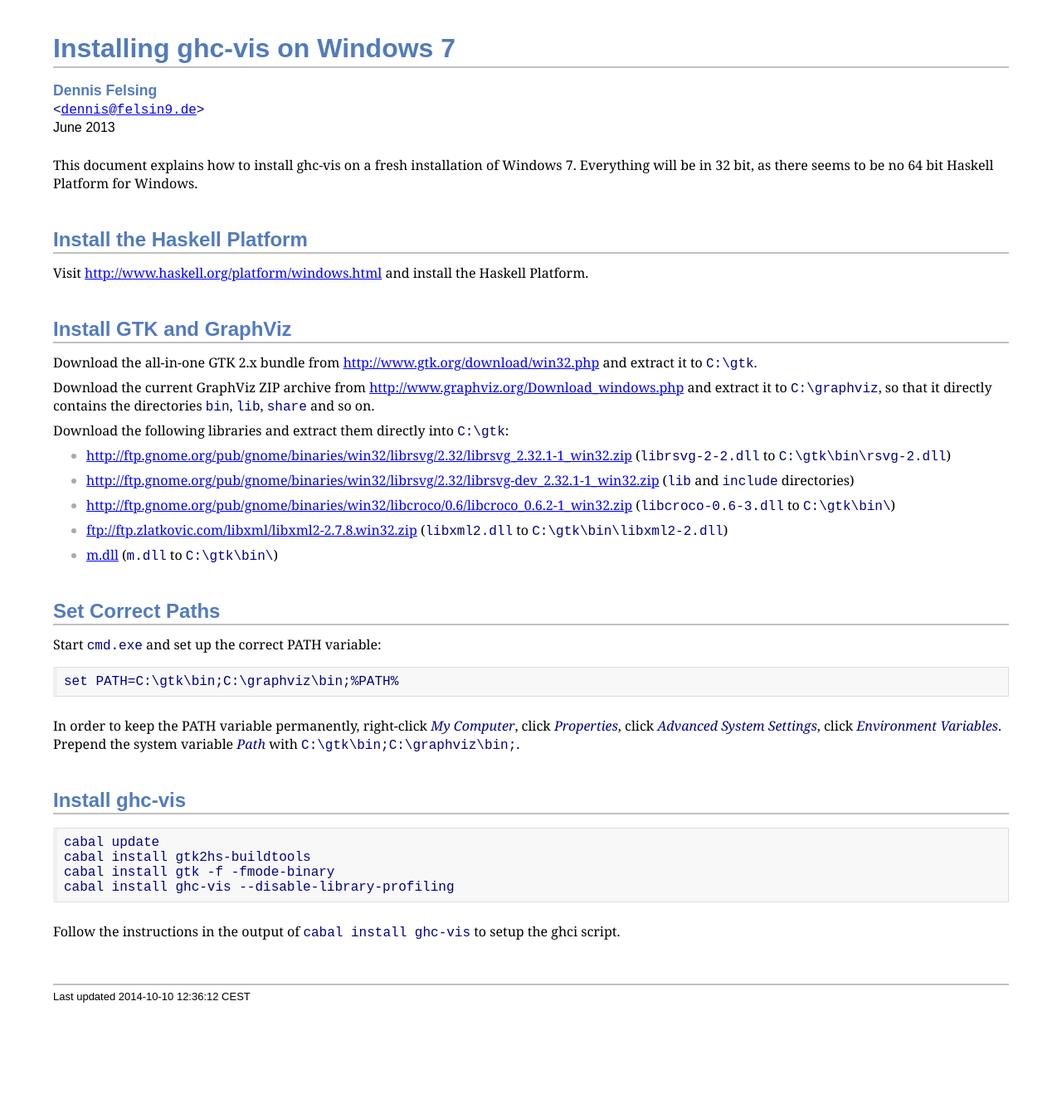
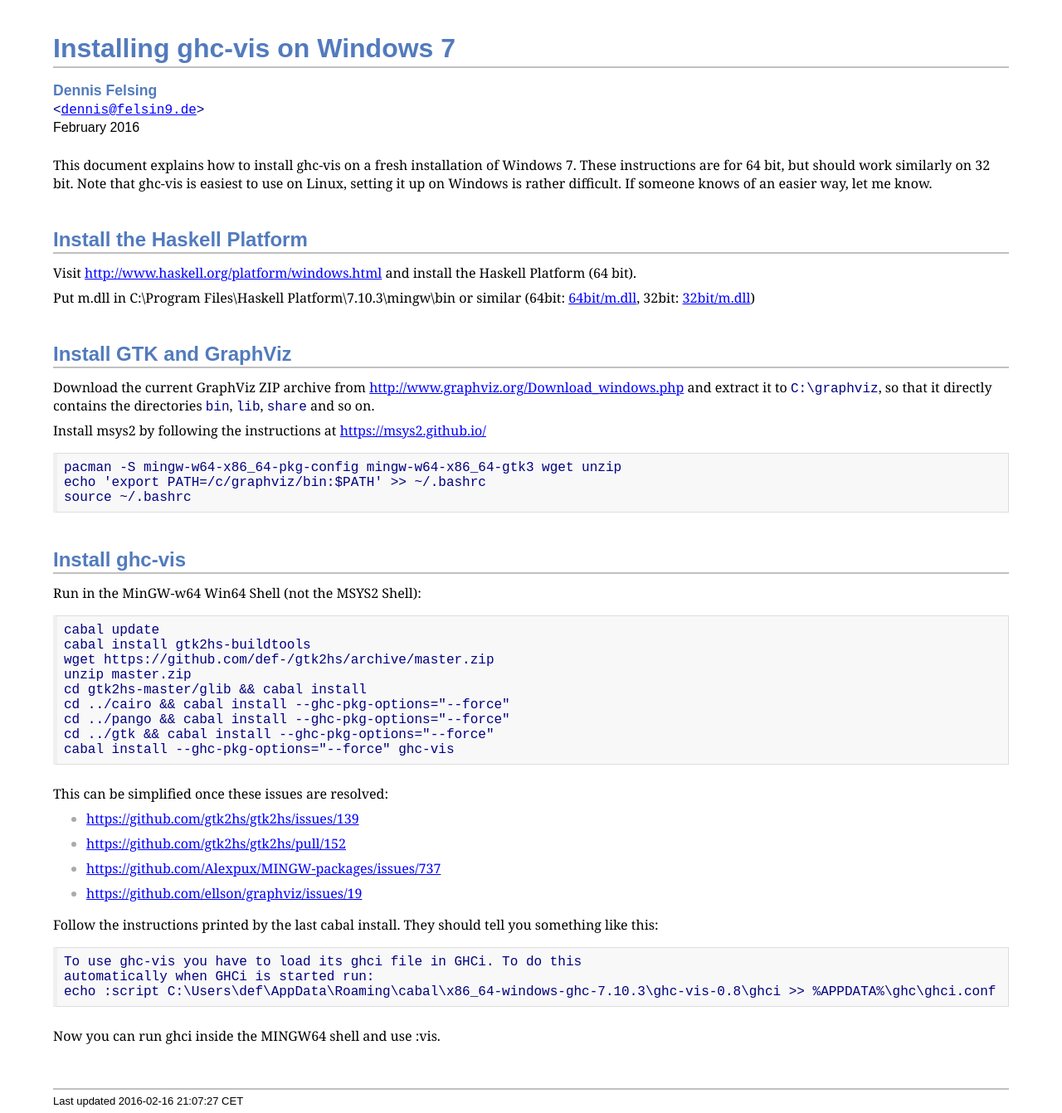
Before and after one commit to def-/felsin9-web, a Jekyll site: the page www/ghc-vis/installing-windows/index.html, which Jekyll copies as it is, in a window 1280 px wide. Shown: the whole page at 83% size. Built offline with Jekyll 4.4.1, drawn with Linux system fonts in a browser that asks for light colours; Markdown is read by kramdown in place of the engine named in the settings; before the commit the page ends 1216 px from its top, so only the background shows below that.

Commit message:
ghc-vis installation instructions

```diff
--- a/www/ghc-vis/installing-gentoo/index.html
+++ b/www/ghc-vis/installing-gentoo/index.html
@@ -569,6 +569,6 @@
 </div>
 </div><div id="footer"><a class="bctarget" name="footer"></a>
 <div id="footer-text"><a class="bctarget" name="footer-text"></a>
-Last updated 2013-06-09 12:07:26 CEST
+Last updated 2016-02-11 15:53:55 CET
 </div>
 </div></body></html>
--- a/www/ghc-vis/installing-osx/index.html
+++ b/www/ghc-vis/installing-osx/index.html
@@ -633,6 +633,6 @@
 </div>
 </div><div id="footer"><a class="bctarget" name="footer"></a>
 <div id="footer-text"><a class="bctarget" name="footer-text"></a>
-Last updated 2014-10-10 12:36:10 CEST
+Last updated 2016-02-11 15:53:55 CET
 </div>
 </div></body></html>
--- a/www/ghc-vis/installing-windows/index.html
+++ b/www/ghc-vis/installing-windows/index.html
@@ -541,13 +541,14 @@
 <h1>Installing ghc-vis on Windows 7</h1>
 <span id="author"><a class="bctarget" name="author"></a>Dennis Felsing</span><br>
 <span id="email"><a class="bctarget" name="email"></a><code>&lt;<a href="mailto:dennis@felsin9.de">dennis@felsin9.de</a>&gt;</code></span><br>
-<span id="revdate"><a class="bctarget" name="revdate"></a>June 2013</span>
+<span id="revdate"><a class="bctarget" name="revdate"></a>February 2016</span>
 </div><div id="content"><a class="bctarget" name="content"></a>
 <div id="preamble"><a class="bctarget" name="preamble"></a>
 <div class="sectionbody">
 <div class="paragraph"><p>This document explains how to install ghc-vis on a fresh installation of
-Windows 7. Everything will be in 32 bit, as there seems to be no 64 bit
-Haskell Platform for Windows.</p></div>
+Windows 7. These instructions are for 64 bit, but should work similarly on 32
+bit. Note that ghc-vis is easiest to use on Linux, setting it up on Windows is
+rather difficult. If someone knows of an easier way, let me know.</p></div>
 </div>
 </div>
 <div class="sect1">
@@ -555,78 +556,74 @@
 <div class="sectionbody">
 <div class="paragraph"><p>Visit
 <a href="http://www.haskell.org/platform/windows.html">http://www.haskell.org/platform/windows.html</a>
-and install the Haskell Platform.</p></div>
+and install the Haskell Platform (64 bit).</p></div>
+<div class="paragraph"><p>Put m.dll in C:\Program Files\Haskell Platform\7.10.3\mingw\bin or similar
+(64bit: <a href="64bit/m.dll">64bit/m.dll</a>, 32bit: <a href="32bit/m.dll">32bit/m.dll</a>)</p></div>
 </div>
 </div>
 <div class="sect1">
 <h2 id="install_gtk_and_graphviz"><a class="bctarget" name="install_gtk_and_graphviz"></a>Install GTK and GraphViz</h2>
 <div class="sectionbody">
-<div class="paragraph"><p>Download the all-in-one GTK 2.x bundle from
-<a href="http://www.gtk.org/download/win32.php">http://www.gtk.org/download/win32.php</a>
-and extract it to <code>C:\gtk</code>.</p></div>
 <div class="paragraph"><p>Download the current GraphViz ZIP archive from
 <a href="http://www.graphviz.org/Download_windows.php">http://www.graphviz.org/Download_windows.php</a>
 and extract it to <code>C:\graphviz</code>, so that it directly contains the directories
 <code>bin</code>, <code>lib</code>, <code>share</code> and so on.</p></div>
-<div class="paragraph"><p>Download the following libraries and extract them directly into <code>C:\gtk</code>:</p></div>
-<div class="ulist"><ul><li>
-<p>
-<a href="http://ftp.gnome.org/pub/gnome/binaries/win32/librsvg/2.32/librsvg_2.32.1-1_win32.zip">http://ftp.gnome.org/pub/gnome/binaries/win32/librsvg/2.32/librsvg_2.32.1-1_win32.zip</a>
-  (<code>librsvg-2-2.dll</code> to <code>C:\gtk\bin\rsvg-2.dll</code>)
-</p>
-</li><li>
-<p>
-<a href="http://ftp.gnome.org/pub/gnome/binaries/win32/librsvg/2.32/librsvg-dev_2.32.1-1_win32.zip">http://ftp.gnome.org/pub/gnome/binaries/win32/librsvg/2.32/librsvg-dev_2.32.1-1_win32.zip</a>
-  (<code>lib</code> and <code>include</code> directories)
-</p>
-</li><li>
-<p>
-<a href="http://ftp.gnome.org/pub/gnome/binaries/win32/libcroco/0.6/libcroco_0.6.2-1_win32.zip">http://ftp.gnome.org/pub/gnome/binaries/win32/libcroco/0.6/libcroco_0.6.2-1_win32.zip</a>
-  (<code>libcroco-0.6-3.dll</code> to <code>C:\gtk\bin\</code>)
-</p>
-</li><li>
-<p>
-<a href="ftp://ftp.zlatkovic.com/libxml/libxml2-2.7.8.win32.zip">ftp://ftp.zlatkovic.com/libxml/libxml2-2.7.8.win32.zip</a>
-  (<code>libxml2.dll</code> to <code>C:\gtk\bin\libxml2-2.dll</code>)
-</p>
-</li><li>
-<p>
-<a href="m.dll">m.dll</a>
-  (<code>m.dll</code> to <code>C:\gtk\bin\</code>)
-</p>
-</li></ul></div>
-</div>
-</div>
-<div class="sect1">
-<h2 id="set_correct_paths"><a class="bctarget" name="set_correct_paths"></a>Set Correct Paths</h2>
-<div class="sectionbody">
-<div class="paragraph"><p>Start <code>cmd.exe</code> and set up the correct PATH variable:</p></div>
+<div class="paragraph"><p>Install msys2 by following the instructions at <a href="https://msys2.github.io/">https://msys2.github.io/</a></p></div>
 <div class="listingblock">
 <div class="content">
-<pre><code>set PATH=C:\gtk\bin;C:\graphviz\bin;%PATH%</code></pre>
+<pre><code>pacman -S mingw-w64-x86_64-pkg-config mingw-w64-x86_64-gtk3 wget unzip
+echo 'export PATH=/c/graphviz/bin:$PATH' &gt;&gt; ~/.bashrc
+source ~/.bashrc</code></pre>
 </div></div>
-<div class="paragraph"><p>In order to keep the PATH variable permanently, right-click <em>My Computer</em>,
-click <em>Properties</em>, click <em>Advanced System Settings</em>, click <em>Environment
-Variables</em>. Prepend the system variable <em>Path</em> with
-<code>C:\gtk\bin;C:\graphviz\bin;</code>.</p></div>
 </div>
 </div>
 <div class="sect1">
 <h2 id="install_ghc_vis"><a class="bctarget" name="install_ghc_vis"></a>Install ghc-vis</h2>
 <div class="sectionbody">
+<div class="paragraph"><p>Run in the MinGW-w64 Win64 Shell (not the MSYS2 Shell):</p></div>
 <div class="listingblock">
 <div class="content">
 <pre><code>cabal update
 cabal install gtk2hs-buildtools
-cabal install gtk -f -fmode-binary
-cabal install ghc-vis --disable-library-profiling</code></pre>
+wget https://github.com/def-/gtk2hs/archive/master.zip
+unzip master.zip
+cd gtk2hs-master/glib &amp;&amp; cabal install
+cd ../cairo &amp;&amp; cabal install --ghc-pkg-options="--force"
+cd ../pango &amp;&amp; cabal install --ghc-pkg-options="--force"
+cd ../gtk &amp;&amp; cabal install --ghc-pkg-options="--force"
+cabal install --ghc-pkg-options="--force" ghc-vis</code></pre>
 </div></div>
-<div class="paragraph"><p>Follow the instructions in the output of <code>cabal install ghc-vis</code> to setup the
-ghci script.</p></div>
+<div class="paragraph"><p>This can be simplified once these issues are resolved:</p></div>
+<div class="ulist"><ul><li>
+<p>
+<a href="https://github.com/gtk2hs/gtk2hs/issues/139">https://github.com/gtk2hs/gtk2hs/issues/139</a>
+</p>
+</li><li>
+<p>
+<a href="https://github.com/gtk2hs/gtk2hs/pull/152">https://github.com/gtk2hs/gtk2hs/pull/152</a>
+</p>
+</li><li>
+<p>
+<a href="https://github.com/Alexpux/MINGW-packages/issues/737">https://github.com/Alexpux/MINGW-packages/issues/737</a>
+</p>
+</li><li>
+<p>
+<a href="https://github.com/ellson/graphviz/issues/19">https://github.com/ellson/graphviz/issues/19</a>
+</p>
+</li></ul></div>
+<div class="paragraph"><p>Follow the instructions printed by the last cabal install. They should tell
+you something like this:</p></div>
+<div class="listingblock">
+<div class="content">
+<pre><code>To use ghc-vis you have to load its ghci file in GHCi. To do this
+automatically when GHCi is started run:
+echo :script C:\Users\def\AppData\Roaming\cabal\x86_64-windows-ghc-7.10.3\ghc-vis-0.8\ghci &gt;&gt; %APPDATA%\ghc\ghci.conf</code></pre>
+</div></div>
+<div class="paragraph"><p>Now you can run ghci inside the MINGW64 shell and use :vis.</p></div>
 </div>
 </div>
 </div><div id="footer"><a class="bctarget" name="footer"></a>
 <div id="footer-text"><a class="bctarget" name="footer-text"></a>
-Last updated 2014-10-10 12:36:12 CEST
+Last updated 2016-02-16 21:07:27 CET
 </div>
 </div></body></html>
```
Also changed, not shown: www/ghc-vis/installing-archlinux/index.html (+15 -6 lines), www/ghc-vis/installing-archlinux/index.txt (+15 -5 lines), www/ghc-vis/installing-debian/index.html (+8 -3 lines), www/ghc-vis/installing-debian/index.txt (+7 -2 lines), www/ghc-vis/installing-windows/index.txt (+38 -35 lines), 3 other files.
